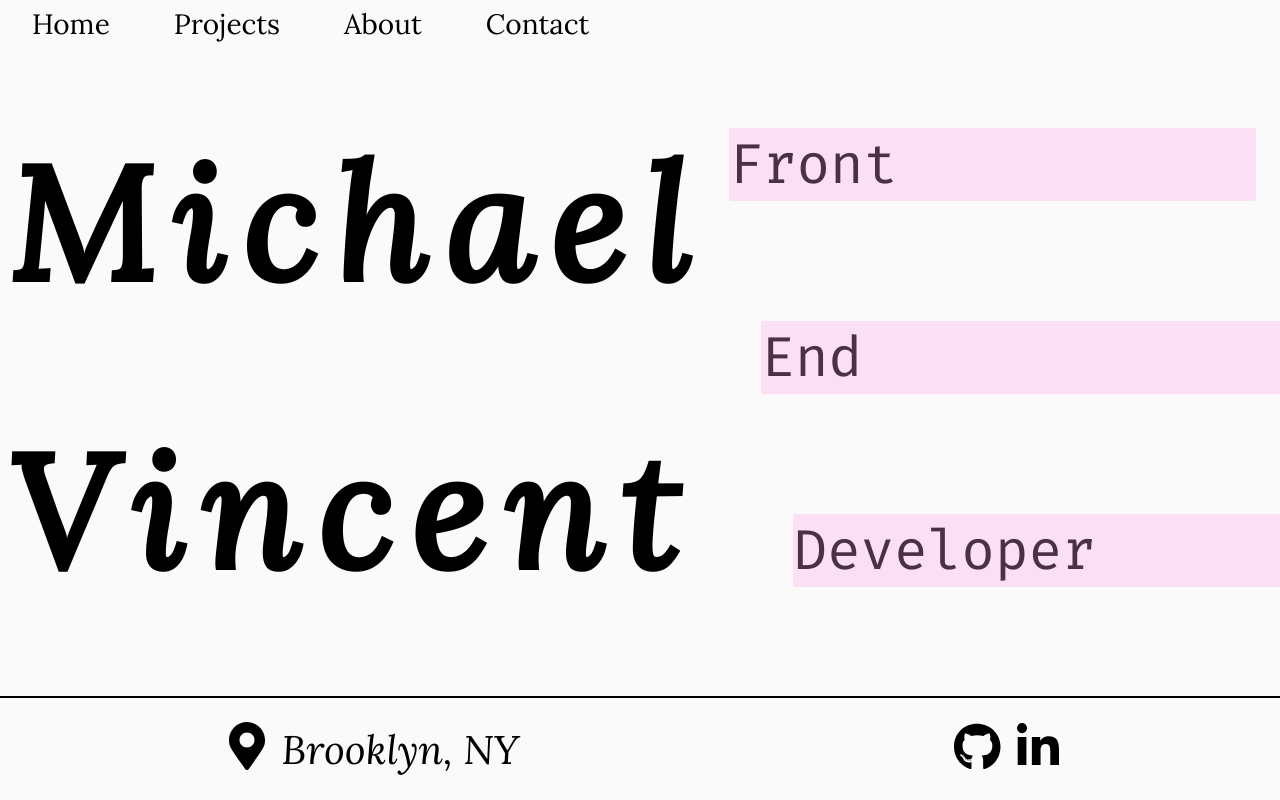
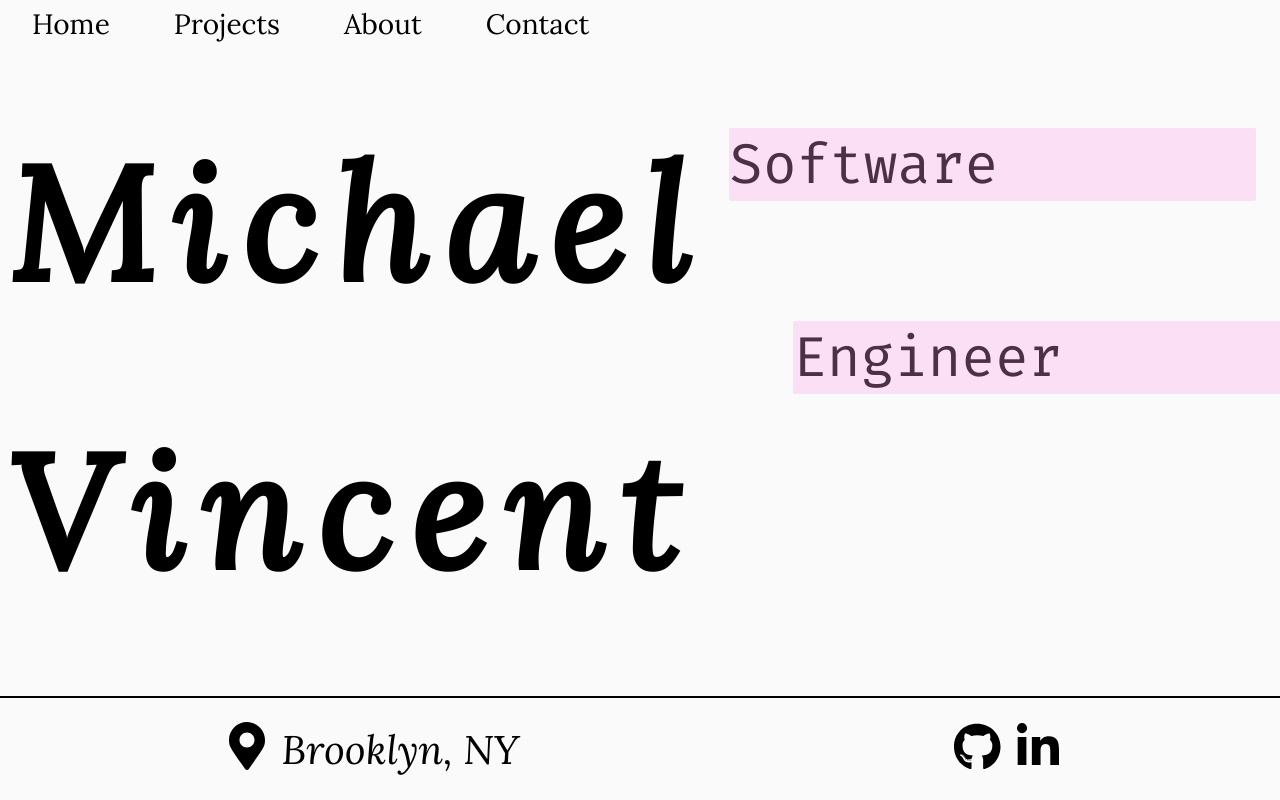
Before and after one commit to mvincent121212/dev-portfolio, a React (Create React App) app: page / in a window 1280 px wide. Built offline with nearby package versions, Linux system fonts and the light colour scheme.

Commit message:
fix: change wording to better match the work I do

```diff
--- a/src/components/About.js
+++ b/src/components/About.js
@@ -16,7 +16,7 @@ function About() {
         <section className="screen-one">
           <p>
             Hi, my name is Michael Vincent! I live in Brooklyn, NY and work as a
-            professional front end developer.
+            professional software engineer.
           </p>
           <a href="#screen-two">
             <div>Continue</div>
--- a/src/components/Hero.js
+++ b/src/components/Hero.js
@@ -15,9 +15,9 @@ function Hero() {
       <div className="hero-container" id="hero">
         <h1 className="hero-header">Michael Vincent</h1>
         <ul className="hero-list">
-          <li className="element-one">Front</li>
-          <li className="element-two">End</li>
-          <li className="element-three">Developer</li>
+          <li className="element-one">Software</li>
+          {/* <li className="element-two">End</li> */}
+          <li className="element-three">Engineer</li>
         </ul>
       </div>
       <div className="footer">
--- a/src/components/Projects.js
+++ b/src/components/Projects.js
@@ -32,14 +32,14 @@ function Projects() {
         <div className="projects-container">
           <div className="big-project">
             <div className="big-img-container">
-              <a href="https://apps.apple.com/us/app/instasource/id1602560988" target="_blank" rel="noreferrer">
+              <a href="https://apps.apple.com/us/app/madeyn/id1602560988" target="_blank" rel="noreferrer">
                 <img src={profile} alt="profile page" className="big-image"/>
                 <img src={message} alt="messages page" className="big-image"/>
               </a>
             </div>
             <div className="big-description">
               <p className="project-technologies">React/React Native, GraphQL, Django, AWS</p>
-              <h3 className="project-title">Instasource</h3>
+              <h3 className="project-title">Madeyn</h3>
               <p className="project-description">A wholesale shopping platform in early development. Examples of features I have created are a messaging platform and a user's profile page.</p>
             </div>
 
```
